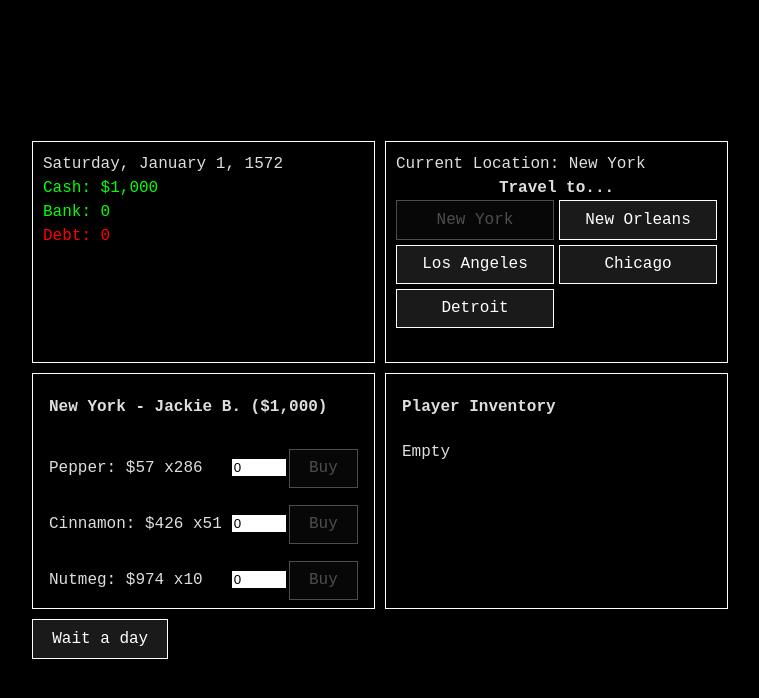
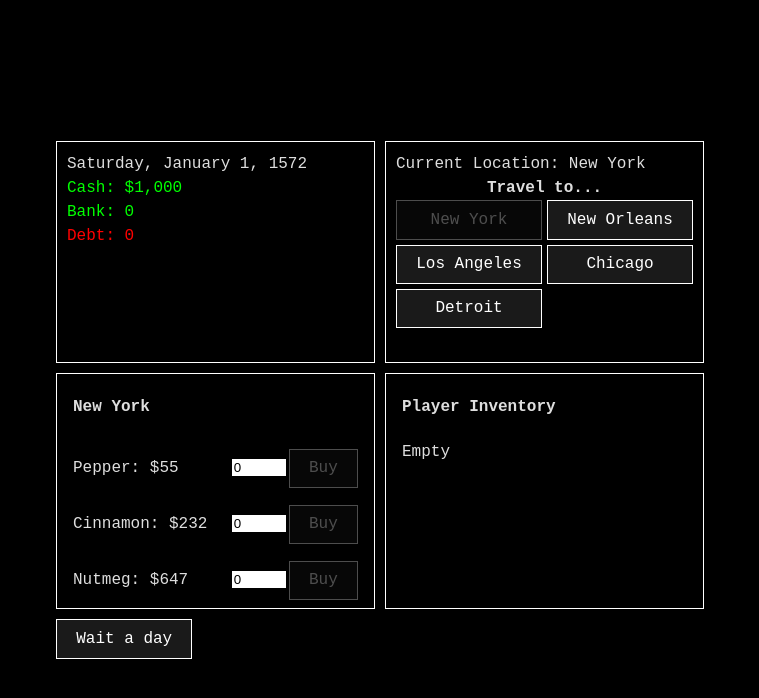
Before and after one commit to ashleyrevlett/candy-wars, a Vue app: page / in a window 1280 px wide. Shown: the top 698 px of the page, without its empty margins (260-1019 px from the left). Built offline with nearby package versions, Linux system fonts and the light colour scheme.

Commit message:
Refactor. Remove location cash and qty limits.

```diff
--- a/src/components/InventoryItem.vue
+++ b/src/components/InventoryItem.vue
@@ -39,7 +39,7 @@ export default defineComponent({
 
 <template>
   <section>
-    <p>{{name}}: ${{price?.toLocaleString()}} x{{quantity}}</p>
+    <p>{{name}}: ${{price?.toLocaleString()}} <span v-if="quantity">({{quantity}})</span></p>
     <div class="actions" v-if="canBuy">
       <input type="number" v-model="tradeQuantity" min="0" :max="quantity" />
       <button @click="buy()" :disabled="tradeQuantity <= 0">Buy</button>
--- a/src/models/Broker.ts
+++ /dev/null
@@ -1,21 +0,0 @@
-import { Entity } from './Entity';
-import { Spice } from './Spice'
-
-export class Broker extends Entity {
-  initInventory() {
-    const inventory = [
-      new Spice('Pepper'),
-      new Spice('Cinnamon'),
-      new Spice('Nutmeg'),
-    ]
-    return inventory
-  }
-  randomizeCash() {
-    const maxChange = 0.3
-    const minChange = 0.1
-    const plusOrMinus = Math.random() < 0.5 ? -1 : 1
-    const percentChange = (Math.random() * (maxChange - minChange) + minChange) * plusOrMinus
-    this.cash += Math.floor(this.cash * percentChange)
-    this.cash = Math.max(300, this.cash)
-  }
-}
--- a/src/models/Entity.ts
+++ /dev/null
@@ -1,46 +0,0 @@
-import { Spice } from './Spice';
-import { SpiceType } from '../types'
-
-export abstract class Entity {
-  name : string
-  cash : number
-  inventory : Array<Spice> = []
-
-  constructor(name: string, cash: number){
-    this.name = name
-    this.cash = cash
-    this.inventory = this.initInventory()
-  }
-
-  abstract initInventory() : Array<Spice>
-
-  getPrice(spiceName : SpiceType) {
-    const spice = this.inventory.find(spice => spice.name == spiceName)
-    return spice ? spice.price : 0
-  }
-
-  getQuantity(spiceName : SpiceType) {
-    const spice = this.inventory.find(spice => spice.name == spiceName)
-    return spice ? spice.quantity : 0
-  }
-
-  sell (spiceName : SpiceType, quantity : number, price : number) {
-    const mySpice = this.inventory.find(spice => spice.name == spiceName)
-    if (!mySpice || quantity > mySpice.quantity)
-      return
-    mySpice.quantity -= quantity
-    this.cash += quantity * price
-  }
-
-  buy (spiceName : SpiceType, quantity : number, price : number) {
-    let mySpice = this.inventory.find(spice => spice.name == spiceName)
-    if (!mySpice) {
-      mySpice = new Spice(spiceName, price, quantity)
-      this.inventory.push(mySpice)
-    } else {
-      mySpice.quantity += quantity
-      mySpice.price = price
-    }
-    this.cash -= quantity * price
-  }
-}
--- a/src/models/Location.ts
+++ b/src/models/Location.ts
@@ -1,11 +1,20 @@
-import { Broker } from './Broker'
-import { CityName } from '../types'
+import { LocationSpice } from './LocationSpice'
+import { CityName, SpiceType } from '../types'
 
 export class Location {
   name: CityName
-  broker : Broker
-  constructor(name : CityName, brokerName : string) {
+  inventory : Array<LocationSpice> = [
+    new LocationSpice('Pepper'),
+    new LocationSpice('Cinnamon'),
+    new LocationSpice('Nutmeg'),
+  ]
+
+  constructor(name : CityName) {
     this.name = name
-    this.broker = new Broker(brokerName, 1000)
+  }
+
+  getPrice(spiceName : SpiceType) {
+    const spice = this.inventory.find(spice => spice.spiceType == spiceName)
+    return spice ? spice.price : 0
   }
 }
--- /dev/null
+++ b/src/models/LocationSpice.ts
@@ -0,0 +1,30 @@
+import { SpiceType, NumberRange } from '../types'
+import { Spice } from './Spice'
+
+const priceRanges = {
+  'Pepper': { min: 10, max: 60},
+  'Cinnamon': { min: 200, max: 500},
+  'Nutmeg': { min: 600, max: 1000},
+}
+
+const volatility = {
+  min: 0.05,
+  max: 0.25
+}
+
+export class LocationSpice extends Spice {
+  priceRange: NumberRange
+
+  constructor(spiceType : SpiceType, price?: number) {
+    super(spiceType)
+    this.priceRange = priceRanges[spiceType]
+    this.price = Math.floor(Math.random() * (this.priceRange.max - this.priceRange.min + 1)) + this.priceRange.min
+  }
+
+  simulateTrade() {
+    const plusOrMinus = Math.random() < 0.5 ? -1 : 1
+    const percentChange = (Math.random() * (volatility.max - volatility.min) + volatility.min) * plusOrMinus
+    this.price += Math.floor(this.price * percentChange)
+    this.price = Math.min( Math.max(this.priceRange.min, this.price), this.priceRange.max)
+  }
+}
--- a/src/models/Player.ts
+++ b/src/models/Player.ts
@@ -1,9 +1,38 @@
-import { Entity } from './Entity';
-import { Spice } from './Spice'
+import { SpiceType } from '../types'
+import { PlayerSpice } from './PlayerSpice'
 
-export class Player extends Entity {
-  initInventory() {
-    const inventory : Array<Spice> = []
-    return inventory
+export class Player {
+  name : string
+  cash : number
+  inventory : Array<PlayerSpice> = []
+
+  constructor(name: string, cash: number){
+    this.name = name
+    this.cash = cash
+  }
+
+  getQuantity(spiceName : SpiceType) {
+    const spice = this.inventory.find(spice => spice.spiceType == spiceName)
+    return spice ? spice.quantity : 0
+  }
+
+  sell (spiceName : SpiceType, quantity : number, price : number) {
+    const mySpice = this.inventory.find(spice => spice.spiceType == spiceName)
+    if (!mySpice || quantity > mySpice.quantity)
+      return
+    mySpice.quantity -= quantity
+    this.cash += quantity * price
+  }
+
+  buy (spiceName : SpiceType, quantity : number, price : number) {
+    let mySpice = this.inventory.find(spice => spice.spiceType == spiceName)
+    if (!mySpice) {
+      mySpice = new PlayerSpice(spiceName, quantity, price)
+      this.inventory.push(mySpice)
+    } else {
+      mySpice.quantity += quantity
+      mySpice.price = price
+    }
+    this.cash -= quantity * price
   }
 }
--- /dev/null
+++ b/src/models/PlayerSpice.ts
@@ -0,0 +1,11 @@
+import { Spice } from './Spice'
+import { SpiceType } from '../types'
+
+export class PlayerSpice extends Spice {
+  quantity: number
+  constructor(spiceType : SpiceType, quantity: number, price: number) {
+    super(spiceType)
+    this.quantity = quantity
+    this.price = price
+  }
+}
--- a/src/models/Spice.ts
+++ b/src/models/Spice.ts
@@ -1,41 +1,9 @@
-import { SpiceType, NumberRange } from '../types'
+import { SpiceType } from '../types'
 
-const priceRanges = {
-  'Pepper': { min: 10, max: 60},
-  'Cinnamon': { min: 200, max: 500},
-  'Nutmeg': { min: 600, max: 1000},
-}
-
-const quantityRanges = {
-  'Pepper': { min: 100, max: 300},
-  'Cinnamon': { min: 40, max: 100},
-  'Nutmeg': { min: 5, max: 30},
-}
-
-const volatility = {
-  min: 0.05,
-  max: 0.25
-}
-
-export class Spice {
-  price: number
-  quantity: number
-  name: SpiceType
-  priceRange: NumberRange
-  quantityRange: NumberRange
-  constructor(name : SpiceType, price?: number, quantity?: number) {
-    this.name = name
-    this.priceRange = priceRanges[name]
-    this.quantityRange = quantityRanges[name]
-    this.price = price ? price : Math.floor(Math.random() * (this.priceRange.max - this.priceRange.min + 1)) + this.priceRange.min
-    this.quantity = quantity ? quantity : Math.floor(Math.random() * (this.quantityRange.max - this.quantityRange.min + 1)) + this.quantityRange.min
-  }
-  simulateTrade() {
-    const plusOrMinus = Math.random() < 0.5 ? -1 : 1
-    const percentChange = (Math.random() * (volatility.max - volatility.min) + volatility.min) * plusOrMinus
-    this.price += Math.floor(this.price * percentChange)
-    this.price = Math.min( Math.max(this.priceRange.min, this.price), this.priceRange.max)
-    this.quantity += Math.floor(this.quantity * percentChange)
-    this.quantity = Math.max(this.quantityRange.min, this.quantity)
+export abstract class Spice {
+  price: number = 0
+  spiceType: SpiceType
+  constructor(spiceType : SpiceType) {
+    this.spiceType = spiceType
   }
 }
--- a/src/views/Game.vue
+++ b/src/views/Game.vue
@@ -4,7 +4,6 @@ import { defineComponent } from 'vue'
 import { TransactionType, SpiceType } from '../types';
 import { Location } from '../models/Location'
 import { Player } from '../models/Player'
-import { Broker } from '../models/Broker'
 
 import InventoryItem from '../components/InventoryItem.vue';
 import StatsBox from '../components/StatsBox.vue';
@@ -19,13 +18,12 @@ export default defineComponent({
   data() {
     return {
       currentDay :  new Date('January 1, 1572 12:00:00'),
-      // dateOptions: { weekday: 'long', year: 'numeric', month: 'long', day: 'numeric' },
       locations: [
-        new Location('New York', 'Jackie B.'),
-        new Location('New Orleans', 'Monique'),
-        new Location('Los Angeles', 'Mel C.'),
-        new Location('Chicago', 'Del H.'),
-        new Location('Detroit', 'Marky M.'),
+        new Location('New York'),
+        new Location('New Orleans'),
+        new Location('Los Angeles'),
+        new Location('Chicago'),
+        new Location('Detroit'),
       ],
       currentLocationIndex: 0,
       player: new Player('Jane', 1000),
@@ -37,66 +35,41 @@ export default defineComponent({
     }
   },
   methods: {
-    getLocation(index : number) {
-      return this.locations[index]
+    buy(spice: SpiceType, quantity : number) {
+      const price = this.currentLocation.getPrice(spice)
+      if (price * quantity > this.player.cash)
+        return
+      this.player.buy(spice, quantity, price)
+      console.log(`\n!!! ${this.player.name} bought ${quantity} ${spice} in ${this.currentLocation.name} for a total of $${(quantity * price).toLocaleString()}`)
     },
-    onTravelTo(index : number) {
+
+    sell(spice: SpiceType, quantity : number) {
+      if (quantity > this.player.getQuantity(spice))
+        return
+      const price = this.currentLocation.getPrice(spice)
+      this.player.sell(spice, quantity, price)
+      console.log(`\n!!! ${this.player.name} sold ${quantity} ${spice} in ${this.currentLocation.name} for a total of $${(quantity * price).toLocaleString()}`)
+    },
+
+    travelTo(index : number) {
       const currentLocation = this.locations[this.currentLocationIndex]
       const newLocation = this.locations[index]
       console.log(`\n!!! Traveling from ${currentLocation.name} to ${newLocation.name}...`)
       this.currentLocationIndex = index
       this.nextDay()
     },
+
     nextDay() {
       console.log("Another day has begun ...")
       this.locations.forEach(location => {
-        location.broker.inventory.forEach(spice => {
+        location.inventory.forEach(spice => {
           spice.simulateTrade()
         });
-        location.broker.randomizeCash()
       });
       this.currentDay.setDate(this.currentDay.getDate() + 1)
       this.currentDay = new Date(this.currentDay) // have to create new date object for vue to detect changes
     },
-    sell(spice: SpiceType, quantity : number) {
-      if (!this.canTrade('Sell', this.currentLocation.broker, spice, quantity))
-        return
-      const price = this.currentLocation.broker.getPrice(spice)
-      this.currentLocation.broker.buy(spice, quantity, price)
-      this.player.sell(spice, quantity, price)
-      console.log(`\n!!! ${this.player.name} sold ${quantity} ${spice} to ${this.currentLocation.broker.name} for a total of $${(quantity * price).toLocaleString()}`)
-    },
-    buy(spice: SpiceType, quantity : number) {
-      if (!this.canTrade('Buy', this.currentLocation.broker, spice, quantity))
-        return
-      const price = this.currentLocation.broker.getPrice(spice)
-      this.currentLocation.broker.sell(spice, quantity, price)
-      this.player.buy(spice, quantity, price)
-      console.log(`\n!!! ${this.player.name} bought ${quantity} ${spice} from ${this.currentLocation.broker.name} for a total of $${(quantity * price).toLocaleString()}`)
-    },
-    canTrade(transaction: TransactionType, broker: Broker, spiceType: SpiceType, quantity: number) {
-      let price = broker.getPrice(spiceType)
-      if (transaction == 'Buy') {
-        if (price * quantity > this.player.cash) {
-          console.log("Player doesn't have enough cash")
-          return false
-        } else if (quantity > broker.getQuantity(spiceType)) {
-          console.log("Broker doesn't have enough spice")
-          return false
-        }
-      } else {
-        if (price * quantity > broker.cash) {
-          console.log("Broker doesn't have enough cash")
-          return false
-        } else if (quantity > this.player.getQuantity(spiceType)) {
-          console.log("Player doesn't have enough spice")
-          return false
-        }
-      }
-      return true
-    }
-  },
-  mounted() {
+
   }
 })
 
@@ -107,20 +80,19 @@ export default defineComponent({
 
   <div class="top-row">
     <StatsBox :cash="player.cash" :day="currentDay" />
-    <LocationsBox :locations="locations" :currentLocation="getLocation(currentLocationIndex)" @travelTo="onTravelTo" />
+    <LocationsBox :locations="locations" :currentLocation="currentLocation" @travelTo="travelTo" />
   </div>
 
   <div class="trade-box">
     <section>
-      <h4>{{ currentLocation.name }} - {{ currentLocation.broker.name }} (${{currentLocation.broker.cash.toLocaleString()}})</h4>
+      <h4>{{ currentLocation.name }}</h4>
       <InventoryItem
-        v-for="(item, index) in currentLocation.broker.inventory"
+        v-for="(item, index) in currentLocation.inventory"
         :key="`item-${currentLocation.name}-${index}`"
-        :name="item.name"
-        :quantity="item.quantity"
+        :name="item.spiceType"
         :price="item.price"
         :canBuy="true"
-        @buy="(qty) => buy(item.name, qty)"
+        @buy="(qty) => buy(item.spiceType, qty)"
       />
     </section>
     <section>
@@ -128,11 +100,11 @@ export default defineComponent({
       <InventoryItem
         v-for="(item, index) in player.inventory"
         :key="`item-${player.name}-${index}`"
-        :name="item.name"
+        :name="item.spiceType"
         :quantity="item.quantity"
         :price="item.price"
         :canSell="true"
-        @sell="(qty) => sell(item.name, qty)"
+        @sell="(qty) => sell(item.spiceType, qty)"
       />
       <p v-if="player.inventory.length == 0">Empty</p>
     </section>
```
